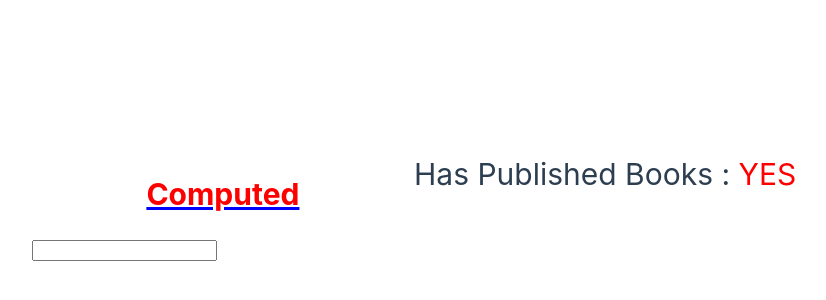
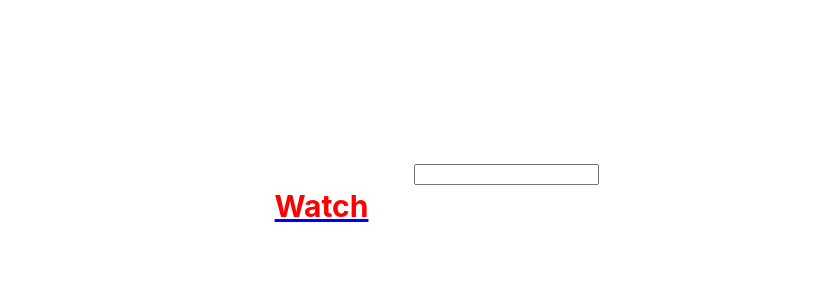
Before and after one commit to Heang-Dev/Vue3, a Vue app: page / in a window 1280 px wide. Shown: the part 194-494 px from the top of the page, without its empty margins (226-1052 px from the left). Built offline with nearby package versions, Linux system fonts and the light colour scheme.

Commit message:
Watch Property

```diff
--- a/src/App.vue
+++ b/src/App.vue
@@ -1,12 +1,14 @@
 <script setup>
 
-import RefAndReactive from "@/RefAndReactive.vue";
-import Computed from "@/Computed.vue";
+import RefAndReactive from "@/components/RefAndReactive.vue";
+import Computed from "@/components/Computed.vue";
+import Watch from "@/components/Watch.vue";
 </script>
 
 <template>
 <!--	<RefAndReactive />-->
-	<Computed />
+<!--	<Computed />-->
+	<Watch />
 </template>
 
 <style scoped>
--- /dev/null
+++ b/src/components/Watch.vue
@@ -0,0 +1,23 @@
+<script setup>
+import {ref, watch} from "vue";
+
+const content = ref("");
+
+watch(content, (curr, prev) => {
+	console.log({curr, prev});
+})
+</script>
+
+<template>
+	<h1 class="title">
+		Watch
+	</h1>
+	<div>
+		<input v-model="content" />
+		<h3>{{ content }}</h3>
+	</div>
+</template>
+
+<style scoped>
+
+</style>
```
Also changed, not shown: src/components/Computed.vue (renamed from src/Computed.vue), src/components/RefAndReactive.vue (renamed from src/RefAndReactive.vue).
